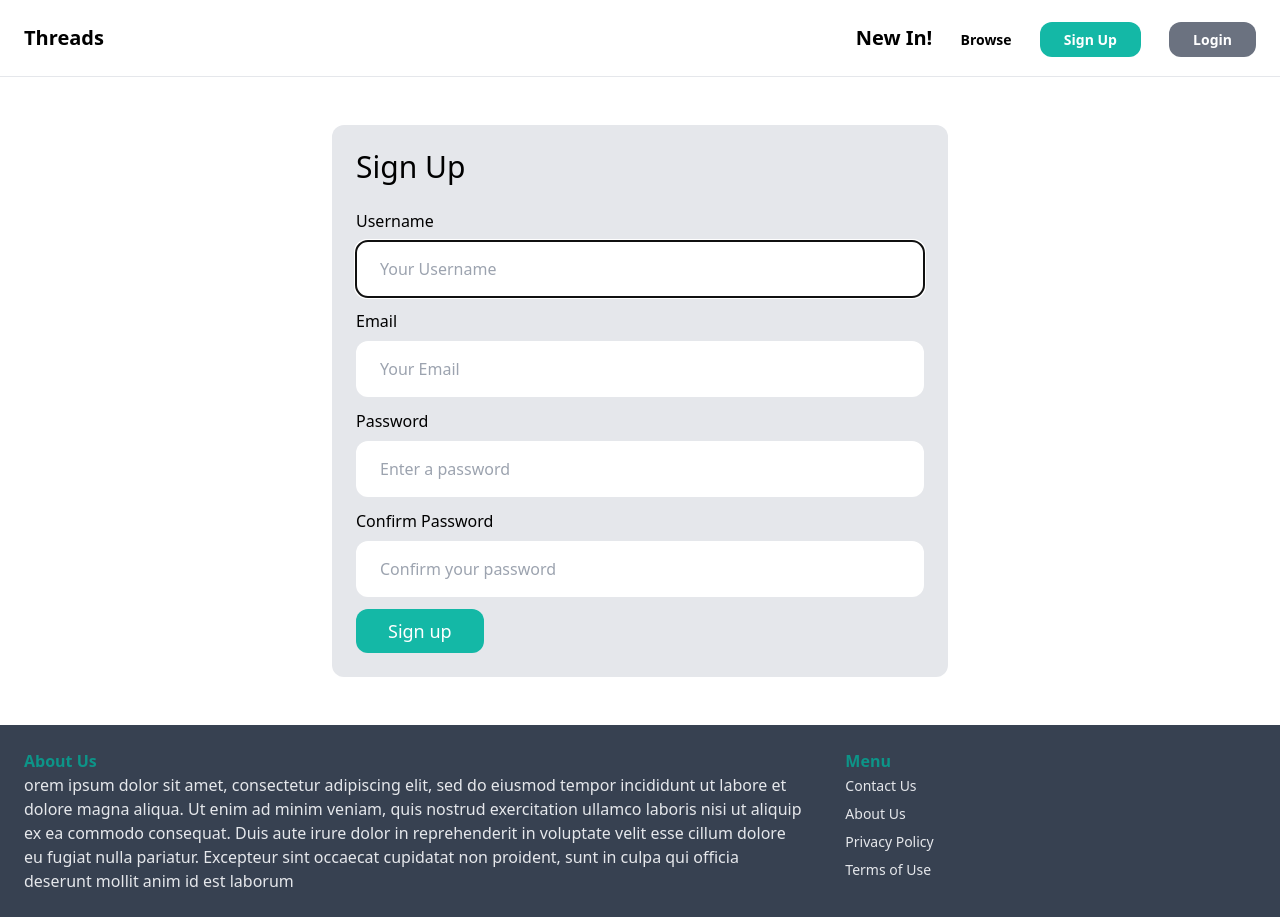
After one commit to svic141/threads, a Django app: page /signup/ in a window 1280 px wide. The commit adds this page. Run offline with Django 5.2, Linux system fonts and the light colour scheme; some libraries are stand-ins or nearby versions.

Commit message:
added logins and signups

```diff
--- /dev/null
+++ b/threads/core/forms.py
@@ -0,0 +1,22 @@
+from django import forms
+from django.contrib.auth.forms import UserCreationForm, AuthenticationForm
+from django.contrib.auth.models import User
+
+class SignupForm(UserCreationForm):
+    class Meta:
+        model = User
+        fields = ('username', 'email', 'password1', 'password2')
+
+    username = forms.CharField(widget=forms.TextInput(attrs= {'placeholder': 'Your Username', 'class': 'w-full py-4 px-6 rounded-xl'}))
+    email = forms.CharField(widget=forms.EmailInput(attrs= {'placeholder': 'Your Email', 'class': 'w-full py-4 px-6 rounded-xl'}))
+    password1 = forms.CharField(widget=forms.PasswordInput(attrs= {'placeholder': 'Enter a password', 'class': 'w-full py-4 px-6 rounded-xl'}))
+    password2 = forms.CharField(widget=forms.PasswordInput(attrs= {'placeholder': 'Confirm your password', 'class': 'w-full py-4 px-6 rounded-xl'}))
+
+
+class LoginForm(AuthenticationForm):
+    class Meta:
+        model = User
+        fields = ('email', 'password1')
+
+    email = forms.CharField(widget=forms.EmailInput(attrs= {'placeholder': 'Enter Your Email', 'class': 'w-full py-4 px-6 rounded-xl'}))
+    password1 = forms.CharField(widget=forms.PasswordInput(attrs= {'placeholder': 'Enter Your password', 'class': 'w-full py-4 px-6 rounded-xl'}))
--- a/threads/core/templates/core/base.html
+++ b/threads/core/templates/core/base.html
@@ -18,8 +18,8 @@
                 <a href="#" class="text-xl font-semibold hover:text-yellow-400">New In!</a>
                 <a href="#" class="text-sm font-semibold hover:text-gray-400">Browse</a>
 
-                <a href="#" class="px-6 py-2 font-semibold text-sm bg-teal-500 text-white rounded-xl hover:bg-teal-600">Sign Up</a>
-                <a href="#" class="px-6 py-2 font-semibold text-sm bg-gray-500 text-white rounded-xl hover:bg-gray-700">Login</a>
+                <a href="{% url 'core:signup' %}" class="px-6 py-2 font-semibold text-sm bg-teal-500 text-white rounded-xl hover:bg-teal-600">Sign Up</a>
+                <a href="{% url 'core:login'  %}" class="px-6 py-2 font-semibold text-sm bg-gray-500 text-white rounded-xl hover:bg-gray-700">Login</a>
             </div>
         </nav>
 
@@ -42,7 +42,7 @@
 
             <ul class="space-y-1">
                 <li>
-                    <a href="{% url 'contact' %}" class="text-gray-200 text-sm  hover:text-gray-300"> Contact Us </a>
+                    <a href="{% url 'core:contact' %}" class="text-gray-200 text-sm  hover:text-gray-300"> Contact Us </a>
                 </li>
                 <li>
                     <a href="#" class="text-gray-200 text-sm  hover:text-gray-300"> About Us </a>
--- /dev/null
+++ b/threads/core/templates/core/signup.html
@@ -0,0 +1,46 @@
+{% extends 'core/base.html' %}
+
+{% block title %} Sign Up {% endblock %}
+
+{% block content %}
+    <div class="w-1/2 p-6  my-6 mx-auto bg-gray-200 rounded-xl">
+        <h1 class="mb-6 text-3xl ">Sign Up</h1>
+
+        <form method='post' action='.' class="mx-auto">
+            {% csrf_token %}
+
+            {{ form.non_field_errors }}
+            <div class="mb-3">
+                <label class="inline-block mb-2">Username</label><br>
+                {{ form.username }}
+            </div>
+
+            <div class="mb-3">
+                <label class="inline-block mb-2">Email</label><br>
+                {{ form.email }}
+            </div>
+
+            <div class="mb-3">
+                <label class="inline-block mb-2">Password</label><br>
+                {{ form.password1 }}
+
+            </div>
+
+            <div class="mb-3">
+                <label class="inline-block mb-2">Confirm Password</label><br>
+                {{ form.password2 }}
+            </div>
+
+            {% if form.errors or form.non_field_errors %}
+                <div class= 'mb-3 p-6 bg-red-100 rounded-xl'>
+                    {% for field in form %}
+                        {{ field.errors}}
+                    {% endfor %}
+                </div>
+            {%endif%}
+
+            <button class="py-2 px-8 text-lg bg-teal-500 hover:bg-gray-700 text-white rounded-xl">Sign up</button>
+        </form>
+
+    </div>
+{% endblock %}
--- /dev/null
+++ b/threads/core/urls.py
@@ -0,0 +1,11 @@
+from django.urls import path
+from .import views
+
+app_name = 'core'
+
+urlpatterns =[
+    path('', views.index, name="index"),
+    path('contact/', views.contact, name="contact"),
+    path('signup/', views.signup, name="signup"),
+    path('login/', views.login, name='login')
+]
--- a/threads/core/views.py
+++ b/threads/core/views.py
@@ -1,6 +1,7 @@
-from django.shortcuts import render
+from django.shortcuts import render, redirect
 
 from item.models import Category, Item
+from .forms import SignupForm, LoginForm
 
 # Create your views here.
 def index(request):
@@ -11,3 +12,31 @@
 
 def contact(request):
     return render(request, 'core/contact.html')
+
+def signup(request):
+    if request.method == 'POST':
+        form = SignupForm(request.POST)
+
+        if form.is_valid():
+            form.save()
+
+            return redirect('/login/')
+
+    else:
+        form =  SignupForm()
+
+    return render(request, 'core/signup.html', {'form':form})
+
+def login(request):
+    if request.method == 'POST':
+        form = LoginForm(request.POST)
+
+        if form.is_valid():
+            form.save()
+
+            return redirect('/index')
+
+    else:
+        form =  LoginForm()
+
+    return render(request, 'core/login.html', {'form':form})
--- a/threads/threads/urls.py
+++ b/threads/threads/urls.py
@@ -19,11 +19,8 @@
 from django.contrib import admin
 from django.urls import path, include
 
-from core.views import index, contact
-
 urlpatterns = [
-    path('',index, name="index"),
+    path('',include('core.urls')),
     path('item/', include('item.urls')),
-    path('contact/',contact, name="contact"),
     path('admin/', admin.site.urls),
 ] + static(settings.MEDIA_URL, document_root=settings.MEDIA_ROOT)
```
Also changed, not shown: threads/core/templates/core/login.html (added, +36 -0 lines), threads/db.sqlite3.
